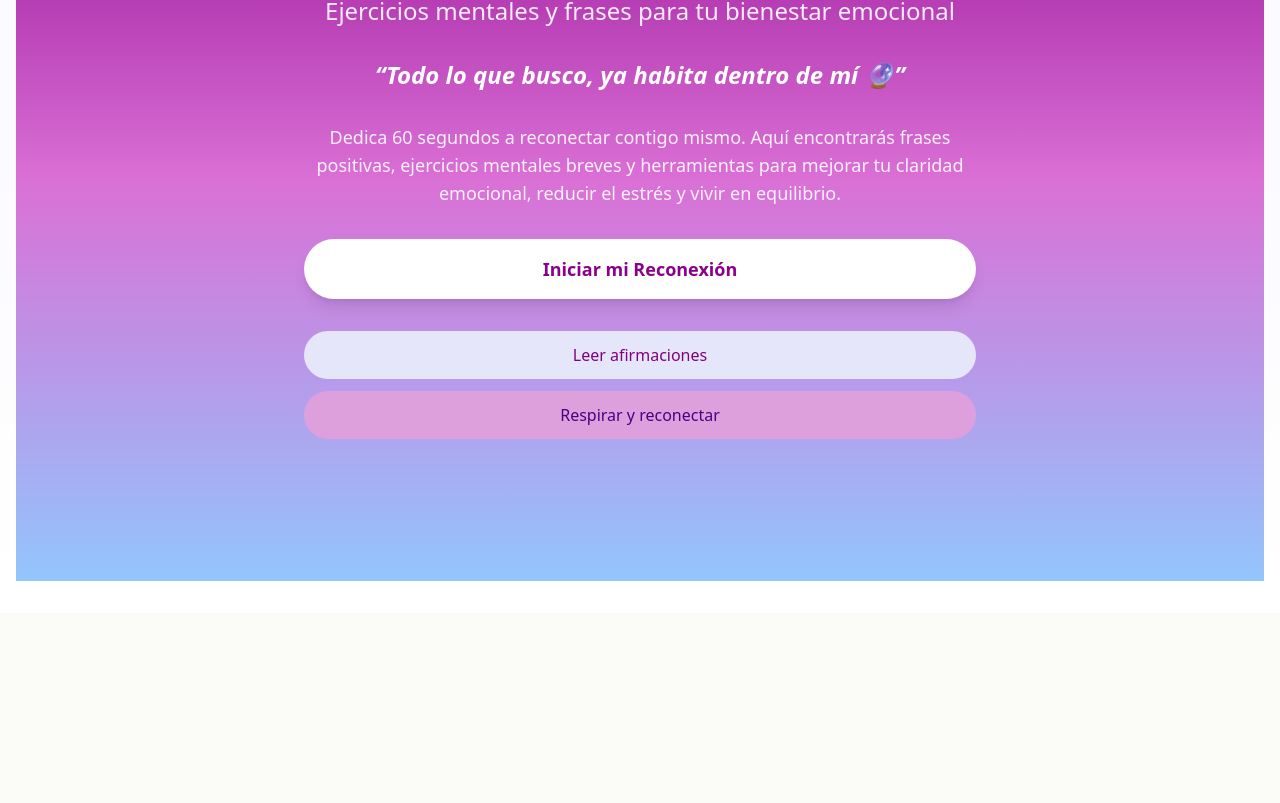
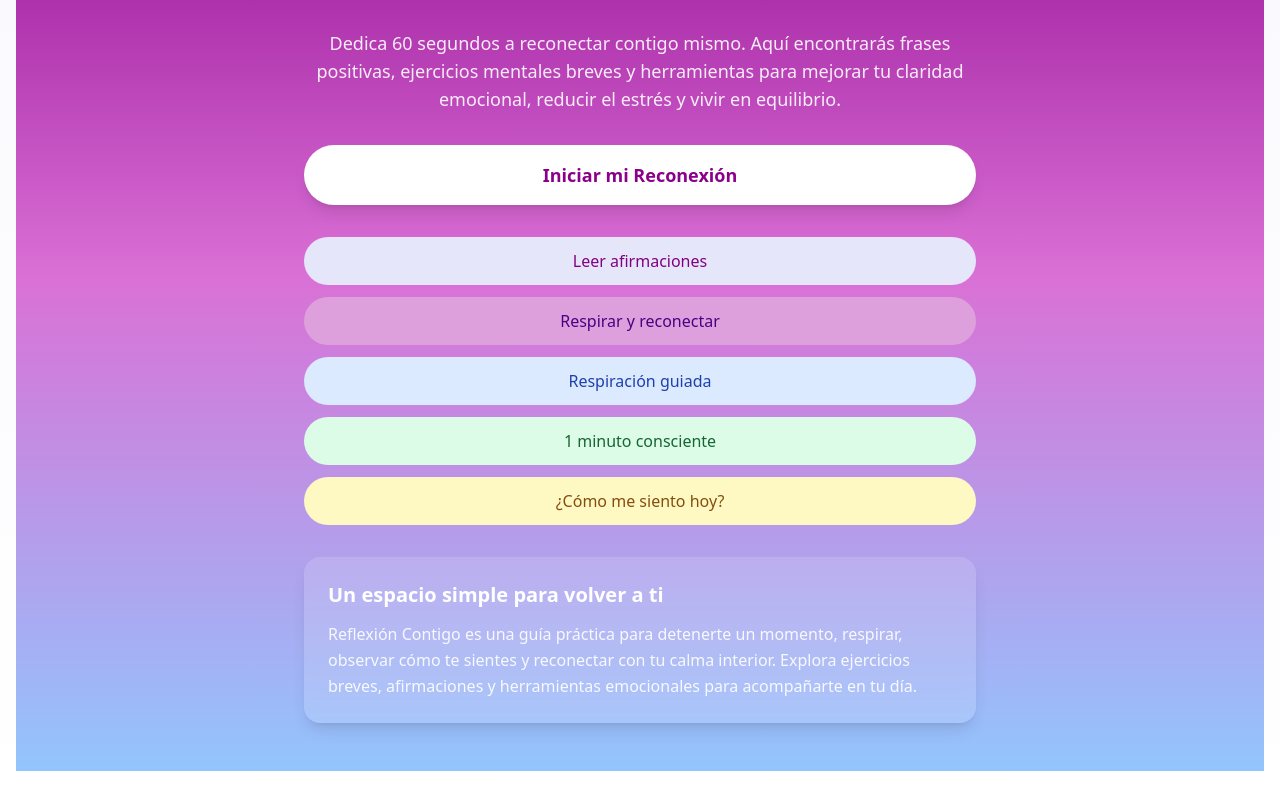
Before and after one commit to germopa/conecta-contigo, a React (Vite) app: page / in a window 1280 px wide. Shown: the part 315-1118 px from the top of the page. Before the commit the page ends 928 px from the top, so only its background shows below. Built offline with nearby package versions, Linux system fonts and the light colour scheme.

Commit message:
Actualiza Home con mejoras

```diff
--- a/src/pages/Home.jsx
+++ b/src/pages/Home.jsx
@@ -45,14 +45,16 @@ const Home = () => {
   }, []);
 
   return (
-    <div className="flex flex-col items-center justify-center min-h-screen px-6 text-center bg-gradient-to-b from-purple-700 via-purple-400 to-blue-300">
+    <div className="flex flex-col items-center justify-center min-h-screen px-6 py-12 text-center bg-gradient-to-b from-purple-700 via-purple-400 to-blue-300">
       <motion.div
         initial={{ opacity: 0, y: 20 }}
         animate={{ opacity: 1, y: 0 }}
         transition={{ duration: 1 }}
         className="max-w-2xl space-y-8"
       >
-        <h1 className="text-4xl font-bold text-white drop-shadow-md">✨ Conecta Contigo</h1>
+        <h1 className="text-4xl font-bold text-white drop-shadow-md">
+          ✨ Conecta Contigo
+        </h1>
 
         <h2 className="text-2xl text-white/90 font-medium">
           Ejercicios mentales y frases para tu bienestar emocional
@@ -73,6 +75,7 @@ const Home = () => {
           >
             Iniciar mi Reconexión
           </Link>
+
           <div className="flex flex-col gap-3 mt-4">
             <Link
               to="/affirmations"
@@ -80,13 +83,47 @@ const Home = () => {
             >
               Leer afirmaciones
             </Link>
+
             <Link
               to="/exercises"
               className="bg-purple-300 text-purple-900 px-6 py-3 rounded-full hover:bg-purple-400 transition"
             >
               Respirar y reconectar
             </Link>
+
+            <Link
+              to="/breathing"
+              className="bg-blue-100 text-blue-800 px-6 py-3 rounded-full hover:bg-blue-200 transition"
+            >
+              Respiración guiada
+            </Link>
+
+            <Link
+              to="/focus-minute"
+              className="bg-green-100 text-green-800 px-6 py-3 rounded-full hover:bg-green-200 transition"
+            >
+              1 minuto consciente
+            </Link>
+
+            <Link
+              to="/quick-support"
+              className="bg-yellow-100 text-yellow-800 px-6 py-3 rounded-full hover:bg-yellow-200 transition"
+            >
+              ¿Cómo me siento hoy?
+            </Link>
           </div>
+        </div>
+
+        <div className="mt-10 bg-white/15 backdrop-blur-sm rounded-2xl p-6 text-left shadow-lg">
+          <h3 className="text-white text-xl font-semibold mb-3">
+            Un espacio simple para volver a ti
+          </h3>
+          <p className="text-white/90 leading-relaxed">
+            Reflexión Contigo es una guía práctica para detenerte un momento,
+            respirar, observar cómo te sientes y reconectar con tu calma
+            interior. Explora ejercicios breves, afirmaciones y herramientas
+            emocionales para acompañarte en tu día.
+          </p>
         </div>
       </motion.div>
     </div>
```
Also changed, not shown: 1 other file (tests, documents, lock files or other folders).
